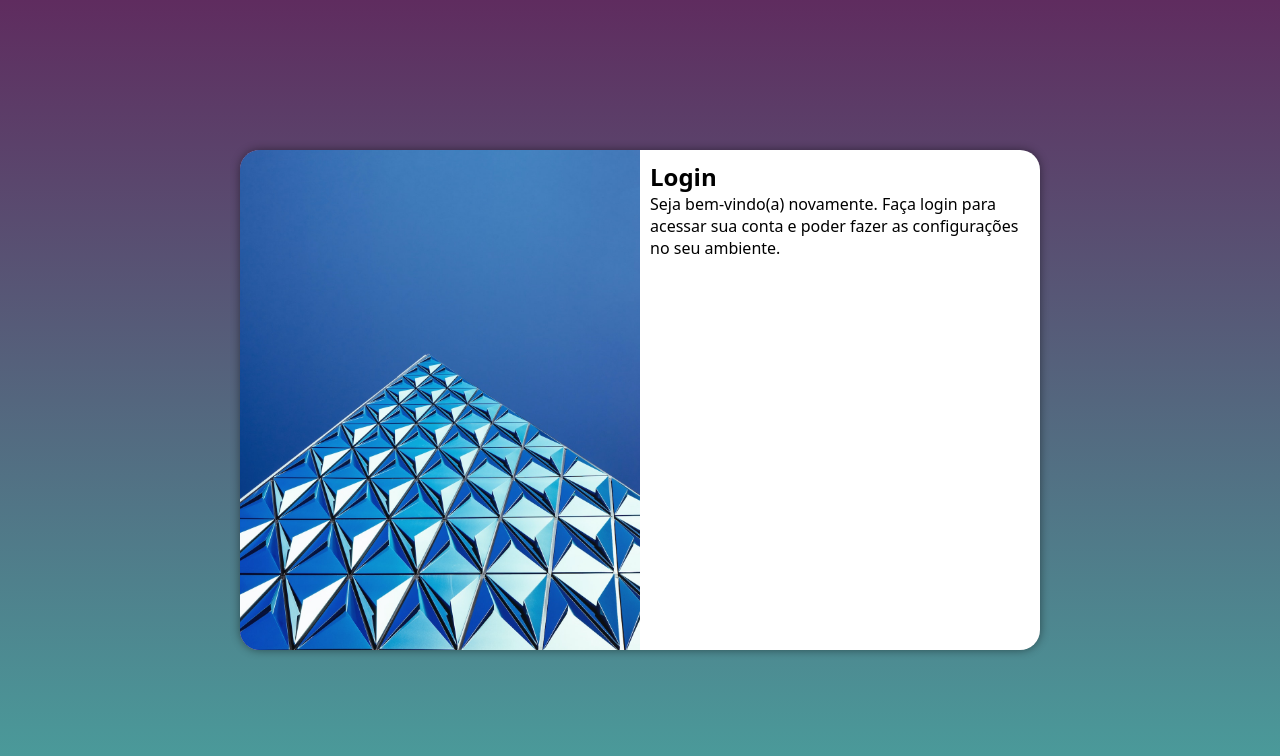
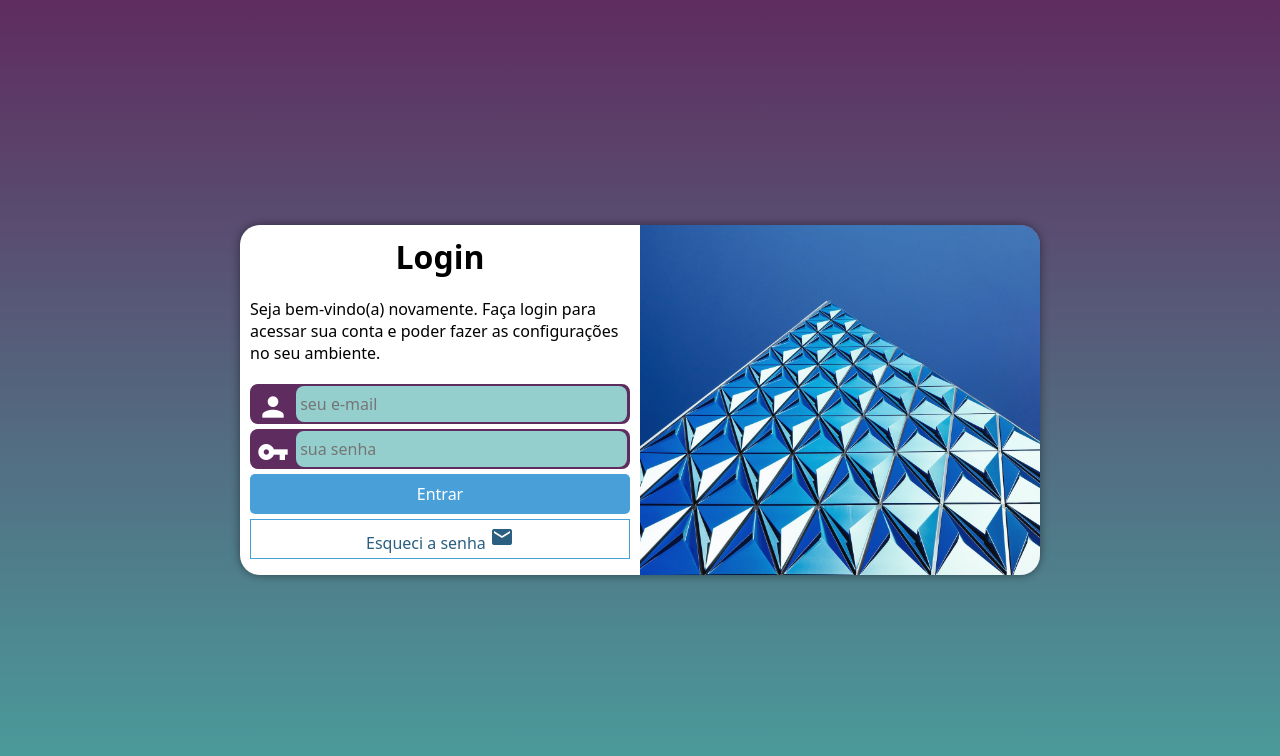
Before and after one commit to MarceloSobota/Projeto-Login, a plain HTML site: page index.html in a window 1280 px wide. Drawn offline with Linux system fonts and the light colour scheme.

Commit message:
Projeto Concluido

```diff
--- a/estilos/media-query.css
+++ b/estilos/media-query.css
@@ -10,6 +10,7 @@
     section#login {
 
         width: 80vw;
+        height: 280px;
     }
 
     section#login > div#imagem {
@@ -23,7 +24,59 @@
         float: right;
         width: 70%;
     }
+    div#formulario > h1{
 
+        text-align: center;
+        margin-bottom: 10px;
+    }
+
+    div#formulario > p{
+
+        font-size: 0.8em;
+    }
+
+}
+
+form > div.campo{
+
+    background-color: #5f2c5f;
+    border: 2px solid #5f2c5f;
+    display: block;
+    width: 100%;
+    height: 40px;
+    border-radius: 8px;
+    margin: 5px 0px;
+
+}
+
+div.campo > input:focus-within{
+
+    background-color: white;
+}
+
+div.campo > label{
+
+    display: none;
+}
+
+div.campo > span{
+
+    color: white;
+    font-size: 2em;
+    width: 40px;
+    padding: 5px;
+}
+
+div.campo > input {
+
+    background-color: #94cfcd;
+    font-size: 1em;
+    width: calc(100% - 45px);
+    height: 100%;
+    transform: translateY(-13px);
+    border: 0px;
+    border-radius: 8px;
+    padding: 4px;
 }
 
 @media screen and (min-width: 992px) {
@@ -36,18 +89,31 @@
     section#login {
 
         width: 800px;
+        height: 350px;
     }
 
     section#login > div#imagem {
 
-        float: left;
+        float: right;
         width: 50%;
         height: 100%;
     }
     section#login > div#formulario {
 
-        float: right;
+        float: left;
         width: 50%;
     }
 
+    div#formulario > h1{
+
+        text-align: center;
+        font-size: 2em;
+    }
+
+    div#formulario > p{
+
+        font-size: 1em;
+        margin: 20px 0px;
+    }
+
 }
--- a/estilos/style.css
+++ b/estilos/style.css
@@ -35,11 +35,17 @@ section#login{
     overflow: hidden;
     background-color: white;
     width: 250px;
-    height: 500px;
+    height: 515px;
     border-radius: 20px;
     box-shadow: 0px 0px 10px rgba(0, 0, 0, 0.450);
     transition: width .3s heigth .3s;
     transition-timing-function: ease;
+
+}
+
+section#login > div#formulario > h1{
+
+    text-align: center;
 }
 
 section#login > div#imagem{
@@ -55,6 +61,47 @@ section#login > div#formulario{
 
     display: block;
     padding: 10px;
+}
 
+form > input[type=submit]{
+
+    display: block;
+    font-size: 1em;
+    width: 100%;
+    height: 40px;background-color: #49a0d9;
+    color: white;
+    border: none;
+    border-radius: 5px;
+    cursor: pointer;
+}
+
+form > input[type=submit]:hover{
+
+background-color: #2b5f81;
+}
+
+form > a.botao {
+
+    display: block;
+    text-align: center;
+    font-size: 1em;
+    width: 100%;
+    height: 40px;
+    padding-top: 5px;
+    margin-top: 5px;
+    background-color: white;
+    color: #2b5f81;
+    border: 1px solid #49a0d9;
+    text-decoration: none;
+}
+
+form > a.botao:hover{
+
+    background-color: #6cd3cf;
 
 }
+
+form > a.botao > i {
+
+    font-size: .8em;
+}
--- a/index.html
+++ b/index.html
@@ -7,6 +7,8 @@
     <title>Login</title>
     <link rel="stylesheet" href="estilos/style.css">
     <link rel="stylesheet" href="estilos/media-query.css">
+    <link href="https://fonts.googleapis.com/icon?family=Material+Icons"
+      rel="stylesheet">
 </head>
 <body>
     <main>
@@ -23,9 +25,23 @@
                 <p>
                     Seja bem-vindo(a) novamente. Faça login para acessar sua conta e poder fazer as configurações no seu ambiente.
                 </p>
-                <form action="login.php" method="post">
+                <form action="login.php" method="post" autocomplete="on">
 
+                    <div class="campo">
 
+                        <span class="material-icons">person</span>
+                        <input type="email" name="login" id="ilogin" placeholder="seu e-mail" autocomplete="email" required maxlength="30">
+                        <label for="ilogin">Login</label>
+
+                    </div>
+                    <div class="campo">
+
+                        <span class="material-icons">vpn_key</span>
+                        <input type="password" name="senha" id="isenha" placeholder="sua senha" autocomplete="current-password" required minlength="8" maxlength="12">
+                        <label for="isenha">Senha</label>
+                    </div>
+                    <input type="submit" value="Entrar">
+                    <a href="esqueci.html" class="botao">Esqueci a senha <span class="material-icons">mail</span></a>
                 </form>
 
             </div>
```
